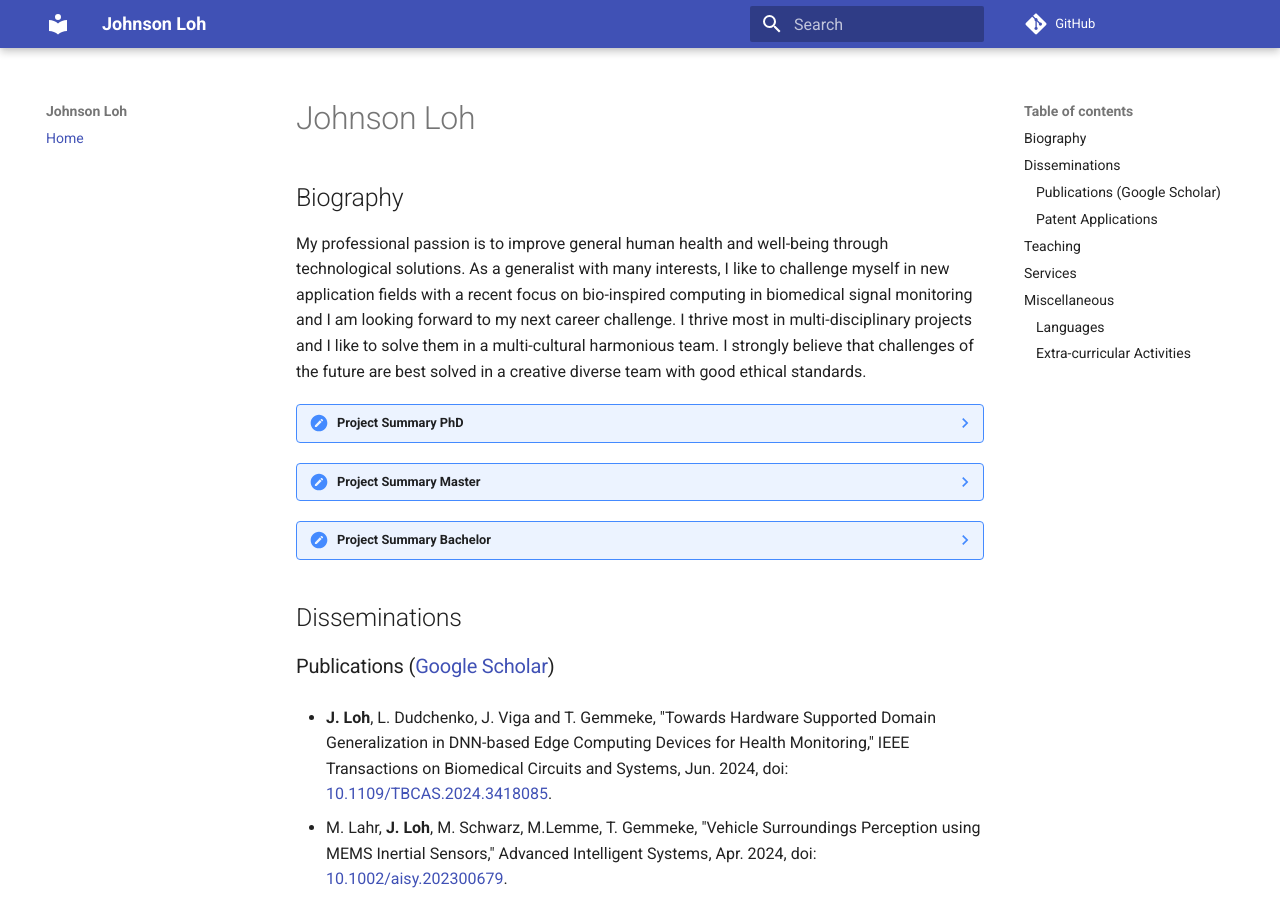
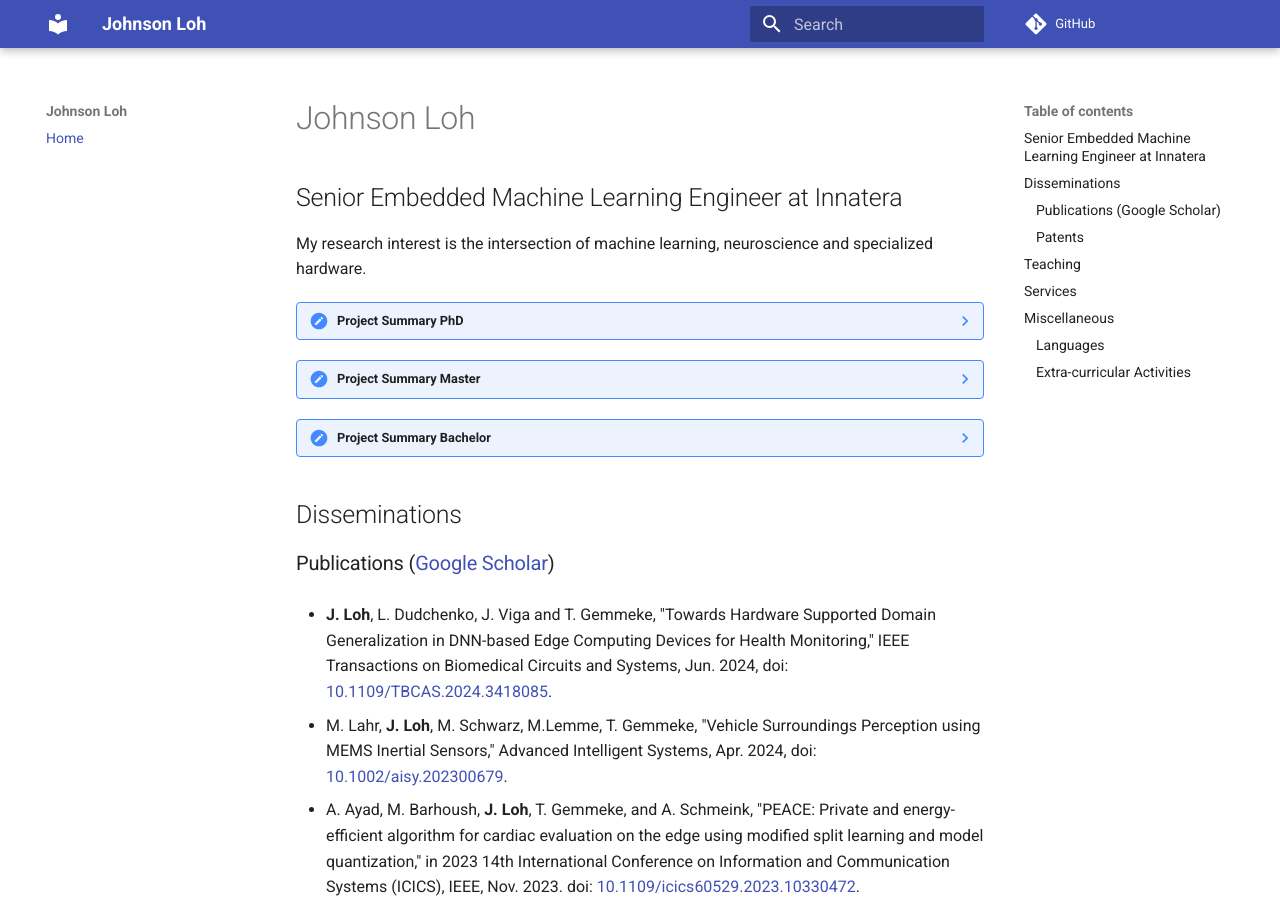
Before and after one commit to bobinator7/bobinator7.github.io, an MkDocs documentation site: the page built from docs/index.md, in a window 1280 px wide and 900 px high. Built offline with MkDocs 1.6.1 and Material for MkDocs 9.7.7, drawn with Linux system fonts in a browser that asks for light colours; comment, search, counter and statistics services are not loaded; some of the changed text lies outside the part shown.

Commit message:
update bio and patent

```diff
--- a/docs/index.md
+++ b/docs/index.md
@@ -1,11 +1,8 @@
 # Johnson Loh
 
-## Biography
+## Senior Embedded Machine Learning Engineer at Innatera
 
-My professional passion is to improve general human health and well-being through technological solutions.
-As a generalist with many interests, I like to challenge myself in new application fields with a recent focus on bio-inspired computing in biomedical signal monitoring and I am looking forward to my next career challenge.
-I thrive most in multi-disciplinary projects and I like to solve them in a multi-cultural harmonious team.
-I strongly believe that challenges of the future are best solved in a creative diverse team with good ethical standards.
+My research interest is the intersection of machine learning, neuroscience and specialized hardware.
 
 ??? note "Project Summary PhD"
     - PhD Candidate at [Chair of Integrated Digital Systems and Circuit Design, RWTH Aachen University](https://www.ids.rwth-aachen.de/en/)
@@ -107,9 +104,9 @@ I strongly believe that challenges of the future are best solved in a creative d
 
 - **J. Loh**, J. Wen and T. Gemmeke, "Low-Cost DNN Hardware Accelerator for Wearable, High-Quality Cardiac Arrythmia Detection," 2020 IEEE 31st International Conference on Application-specific Systems, Architectures and Processors (ASAP), Manchester, UK, 2020, pp. 213-216, doi: [10.1109/ASAP49362.2020.00042](https://dx.doi.org/10.1109/ASAP49362.2020.00042).
 
-### Patent Applications
+### Patents
 
-- M. Lahr, R. Foell, T. Gemmeke and **J. Loh**, "PKW-Umgebungswahrnehmung mit MEMS Inertialsensoren und digitaler Auswertelogik," German Patent and Trade Mark Office, *submitted Aug. 4, 2023*.
+- M. Lahr, R. Foell, T. Gemmeke and **J. Loh**, "PKW-Umgebungswahrnehmung mit MEMS Inertialsensoren und digitaler Auswertelogik," German Patent and Trade Mark Office, *issued Feb. 6, 2025*.
 
 - T. Gemmeke, **J. Loh**, C. Höffler, A. Schmeink and A. Ayad, "Energieoptimierte Vorrichtung zur Klassifizierung von Daten," German Patent and Trade Mark Office, Patent No. [DE102020202391A1](https://worldwide.espacenet.com/patent/search/family/077175963/publication/DE102020202391A1?q=DE102020202391%20A1), *published Aug. 26, 2021*, (discontinued Jan. 15, 2022).
 
```
